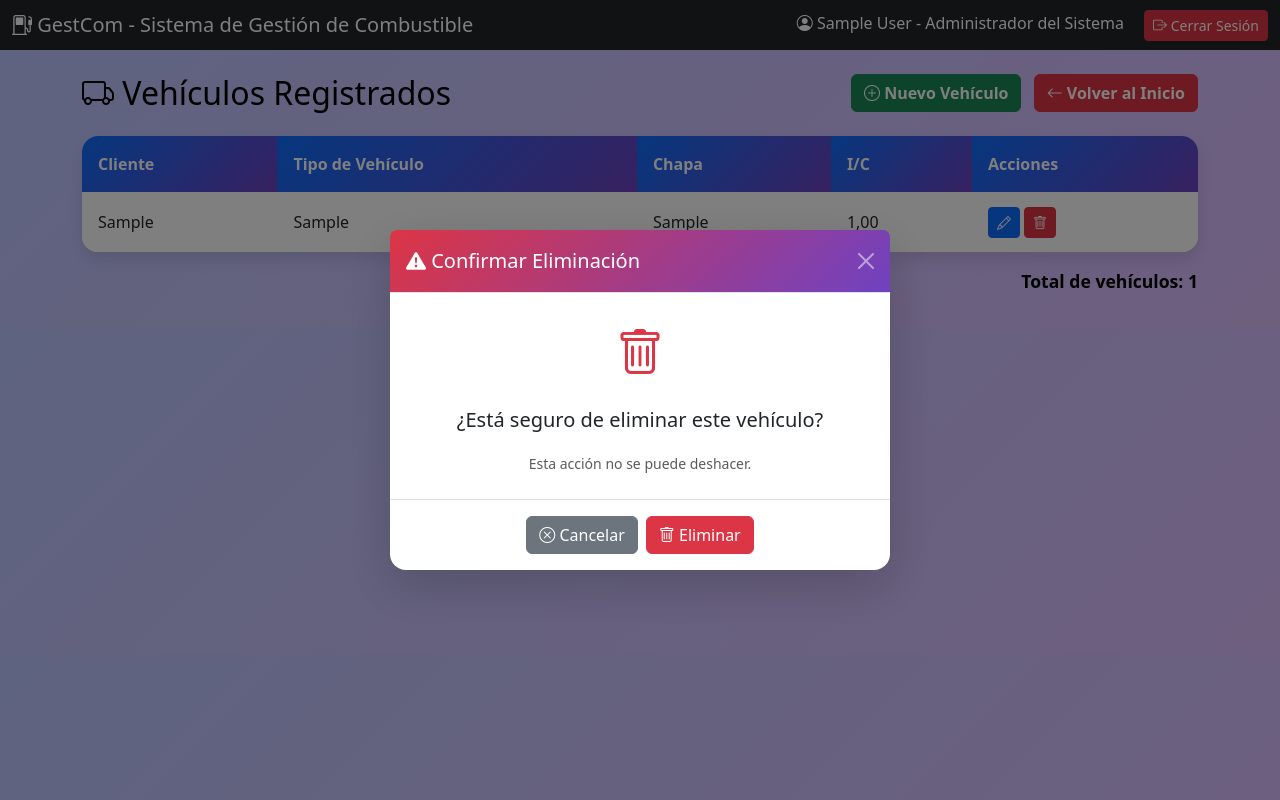
After one commit to josecarlospr2002/gestcom_gestor_de_combustible_02, a Django app: page /transporte/ in a window 1280 px wide, after a click on "Eliminar". The commit adds this page. Run offline with Django 5.2, Linux system fonts and the light colour scheme; a user stored in the database is signed in; tables that the repository leaves empty hold one stand-in row (values such as "Sample post").

Commit message:
Gestión de Transportes: relación con Cliente, CRUD completo y mejoras visuales

```diff
--- a/combustible/admin.py
+++ b/combustible/admin.py
@@ -11,5 +11,6 @@ class CatalogoClienteAdmin(admin.ModelAdmin):
 
 @admin.register(Transporte)
 class TransporteAdmin(admin.ModelAdmin):
-    list_display = ('tipo_vehiculo', 'chapa', 'ic')
-    search_fields = ('tipo_vehiculo', 'chapa')
+    list_display = ('cliente', 'tipo_vehiculo', 'chapa', 'ic')
+    list_filter = ('cliente',)
+    search_fields = ('tipo_vehiculo', 'chapa', 'cliente__cliente')
--- a/combustible/models.py
+++ b/combustible/models.py
@@ -28,10 +28,16 @@ class CatalogoCliente(models.Model):
         ordering = ['cliente']
 
     def __str__(self):
-        return f"{self.cliente} - {self.get_clasificacion_display()}"
+        return f"{self.cliente}"
 
 
 class Transporte(models.Model):
+    cliente = models.ForeignKey(
+        CatalogoCliente,
+        on_delete=models.CASCADE,
+        related_name='transportes',
+        verbose_name='Cliente'
+    )
     tipo_vehiculo = models.CharField(max_length=50, verbose_name='Tipo de Vehículo')
     chapa = models.CharField(max_length=20, verbose_name='Chapa')
     ic = models.DecimalField(
@@ -44,7 +50,7 @@ class Transporte(models.Model):
     class Meta:
         verbose_name = 'Transporte'
         verbose_name_plural = 'Transportes'
-        ordering = ['tipo_vehiculo']
+        ordering = ['cliente', 'tipo_vehiculo']
 
     def __str__(self):
-        return f"{self.tipo_vehiculo} - {self.chapa}"
+        return f"{self.cliente.cliente} - {self.tipo_vehiculo} - {self.chapa}"
--- a/combustible/urls.py
+++ b/combustible/urls.py
@@ -13,4 +13,5 @@ urlpatterns = [
     path('transporte/', views.lista_transporte, name='lista_transporte'),
     path('transporte/crear/', views.crear_vehiculo, name='crear_vehiculo'),
     path('transporte/editar/<int:pk>/', views.editar_vehiculo, name='editar_vehiculo'),
+    path('transporte/eliminar/<int:pk>/', views.eliminar_vehiculo, name='eliminar_vehiculo'),
 ]
--- a/combustible/views.py
+++ b/combustible/views.py
@@ -53,7 +53,7 @@ def editar_cliente(request, pk):
 # Vistas para Transporte
 @login_required
 def lista_transporte(request):
-    transportes = Transporte.objects.all()
+    transportes = Transporte.objects.select_related('cliente').all()
     return render(request, 'combustible/lista_transporte.html', {'transportes': transportes})
 
 
@@ -88,3 +88,11 @@ def editar_vehiculo(request, pk):
         form = TransporteForm(instance=vehiculo)
 
     return render(request, 'combustible/editar_vehiculo.html', {'form': form, 'vehiculo': vehiculo})
+
+
+@login_required
+def eliminar_vehiculo(request, pk):
+    vehiculo = get_object_or_404(Transporte, pk=pk)
+    vehiculo.delete()
+    messages.success(request, 'Vehículo eliminado correctamente.')
+    return redirect('lista_transporte')
--- a/templates/combustible/lista_clientes.html
+++ b/templates/combustible/lista_clientes.html
@@ -70,6 +70,8 @@ body { background: linear-gradient(135deg, #bcc7ff, #ddbeff); }
                     <td>
                         {% if cliente.no_contrato %}
                             {{ cliente.no_contrato }}
+                        {% elif cliente.clasificacion == 'consumo' %}
+                            Pertenece a la Empresa
                         {% else %}
                             <span class="text-muted">-</span>
                         {% endif %}
--- /dev/null
+++ b/templates/combustible/lista_transporte.html
@@ -0,0 +1,145 @@
+{% extends 'base.html' %}
+
+{% block content %}
+    <style>
+        body {
+            background: linear-gradient(135deg, #bcc7ff, #ddbeff);
+        }
+
+        .table-container {
+            background: white;
+            border-radius: 1rem;
+            overflow: hidden;
+            box-shadow: 0 0.5rem 1rem rgba(0, 0, 0, 0.1);
+        }
+
+        .table thead th {
+            background: linear-gradient(135deg, #0d6efd, #6f42c1);
+            color: white;
+            font-weight: 600;
+            border: none;
+            padding: 1rem;
+        }
+
+        .table tbody td {
+            padding: 0.9rem 1rem;
+            vertical-align: middle;
+            border: none;
+        }
+
+        .table tbody tr {
+            background-color: white;
+        }
+
+        .table tbody tr:hover {
+            background-color: #f0f0ff;
+        }
+
+        .titulo-tabla {
+            color: black;
+        }
+
+        .contador {
+            color: black;
+            font-size: 1.1rem;
+            margin-bottom: 2rem;
+        }
+    </style>
+
+    <div class="d-flex justify-content-between align-items-center mb-4">
+        <h2 class="mb-0 titulo-tabla">
+            <i class="bi bi-truck"></i> Vehículos Registrados
+        </h2>
+        <div>
+            <a href="{% url 'crear_vehiculo' %}" class="btn btn-success fw-bold me-2">
+                <i class="bi bi-plus-circle"></i> Nuevo Vehículo
+            </a>
+            <a href="{% url 'dashboard' %}" class="btn btn-danger fw-bold">
+                <i class="bi bi-arrow-left"></i> Volver al Inicio
+            </a>
+        </div>
+    </div>
+
+    <div class="table-container">
+        <div class="table-responsive">
+            <table class="table table-hover mb-0">
+                <thead>
+                <tr>
+                    <th>Cliente</th>
+                    <th>Tipo de Vehículo</th>
+                    <th>Chapa</th>
+                    <th>I/C</th>
+                    <th>Acciones</th>
+                </tr>
+                </thead>
+                <tbody>
+                {% for vehiculo in transportes %}
+                    <tr>
+                        <td>{{ vehiculo.cliente.cliente }}</td>
+                        <td>{{ vehiculo.tipo_vehiculo }}</td>
+                        <td>{{ vehiculo.chapa }}</td>
+                        <td>{{ vehiculo.ic }}</td>
+                        <td>
+                            <a href="{% url 'editar_vehiculo' vehiculo.id %}" class="btn btn-primary btn-sm"
+                               title="Modificar">
+                                <i class="bi bi-pencil"></i>
+                            </a>
+                            </a>
+                            <a href="#" class="btn btn-danger btn-sm" title="Eliminar"
+                               onclick="confirmarEliminar('{% url 'eliminar_vehiculo' vehiculo.id %}'); return false;">
+                                <i class="bi bi-trash"></i>
+                            </a>
+                        </td>
+                    </tr>
+                {% empty %}
+                    <tr>
+                        <td colspan="5" class="text-center text-muted py-5">
+                            <i class="bi bi-inbox" style="font-size: 3rem;"></i>
+                            <p class="mt-3 fs-5">No se encontraron vehículos.</p>
+                        </td>
+                    </tr>
+                {% endfor %}
+                </tbody>
+            </table>
+        </div>
+    </div>
+
+    <div class="mt-3 text-end contador">
+        <strong>Total de vehículos: {{ transportes|length }}</strong>
+    </div>
+
+    <!-- Modal Confirmar Eliminación -->
+    <div class="modal fade" id="confirmarEliminar" tabindex="-1">
+        <div class="modal-dialog modal-dialog-centered">
+            <div class="modal-content border-0 rounded-4 shadow-lg">
+                <div class="modal-header text-white" style="background: linear-gradient(135deg, #dc3545, #6f42c1);">
+                    <h5 class="modal-title">
+                        <i class="bi bi-exclamation-triangle-fill"></i> Confirmar Eliminación
+                    </h5>
+                    <button type="button" class="btn-close btn-close-white" data-bs-dismiss="modal"></button>
+                </div>
+                <div class="modal-body text-center py-4">
+                    <i class="bi bi-trash text-danger" style="font-size: 3rem;"></i>
+                    <p class="mt-3 fs-5">¿Está seguro de eliminar este vehículo?</p>
+                    <small class="text-muted">Esta acción no se puede deshacer.</small>
+                </div>
+                <div class="modal-footer justify-content-center">
+                    <button type="button" class="btn btn-secondary" data-bs-dismiss="modal">
+                        <i class="bi bi-x-circle"></i> Cancelar
+                    </button>
+                    <a href="#" id="confirmarEliminarBtn" class="btn btn-danger">
+                        <i class="bi bi-trash"></i> Eliminar
+                    </a>
+                </div>
+            </div>
+        </div>
+    </div>
+
+    <script>
+        function confirmarEliminar(url) {
+            document.getElementById('confirmarEliminarBtn').href = url;
+            var modal = new bootstrap.Modal(document.getElementById('confirmarEliminar'));
+            modal.show();
+        }
+    </script>
+{% endblock %}
```
Also changed, not shown: combustible/forms.py (+5 -25 lines), templates/combustible/crear_vehiculo.html (added, +72 -0 lines), templates/combustible/dashboard.html (+9 -0 lines), templates/combustible/editar_vehiculo.html (added, +73 -0 lines), combustible/migrations/0003_alter_transporte_options_transporte_cliente.py (added).
